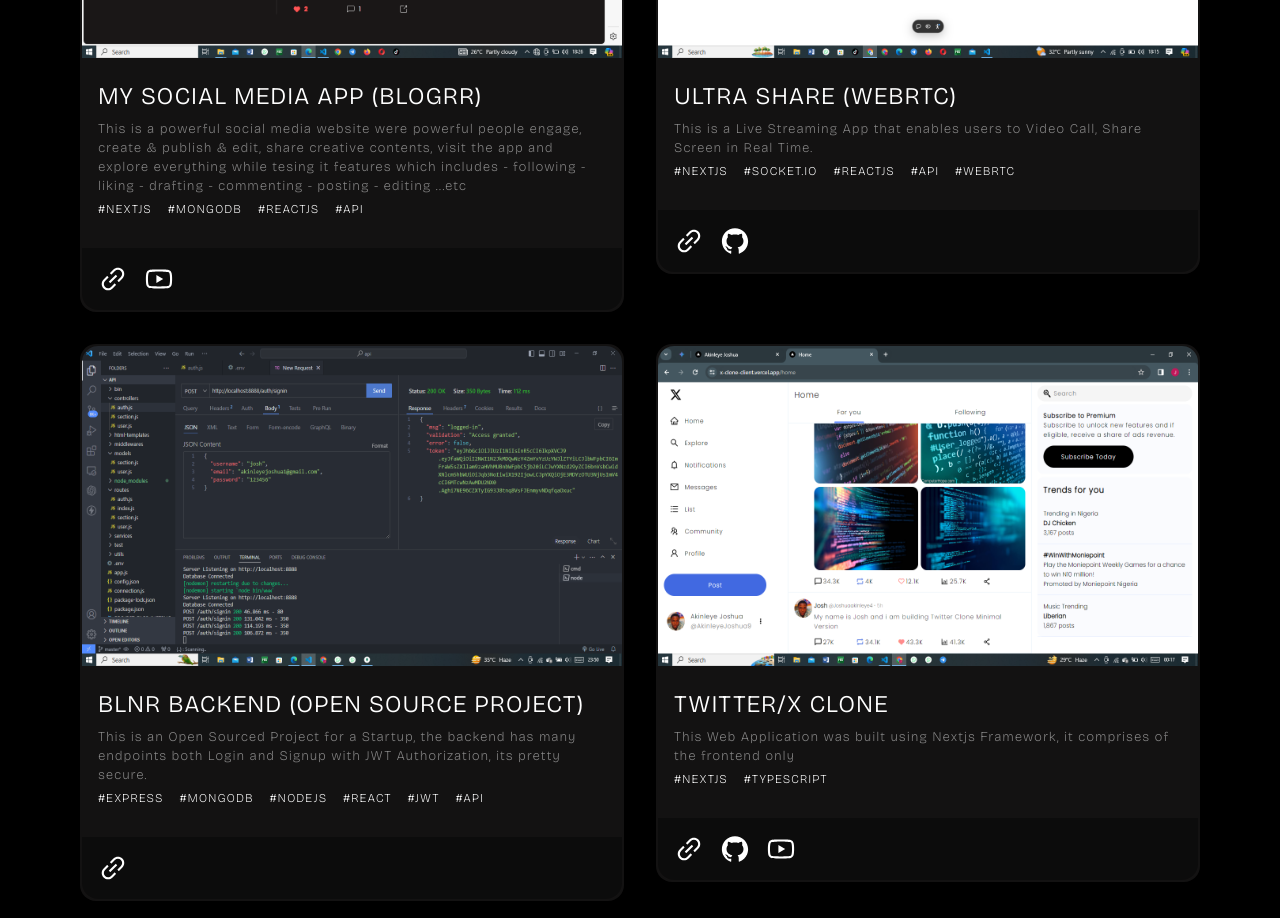
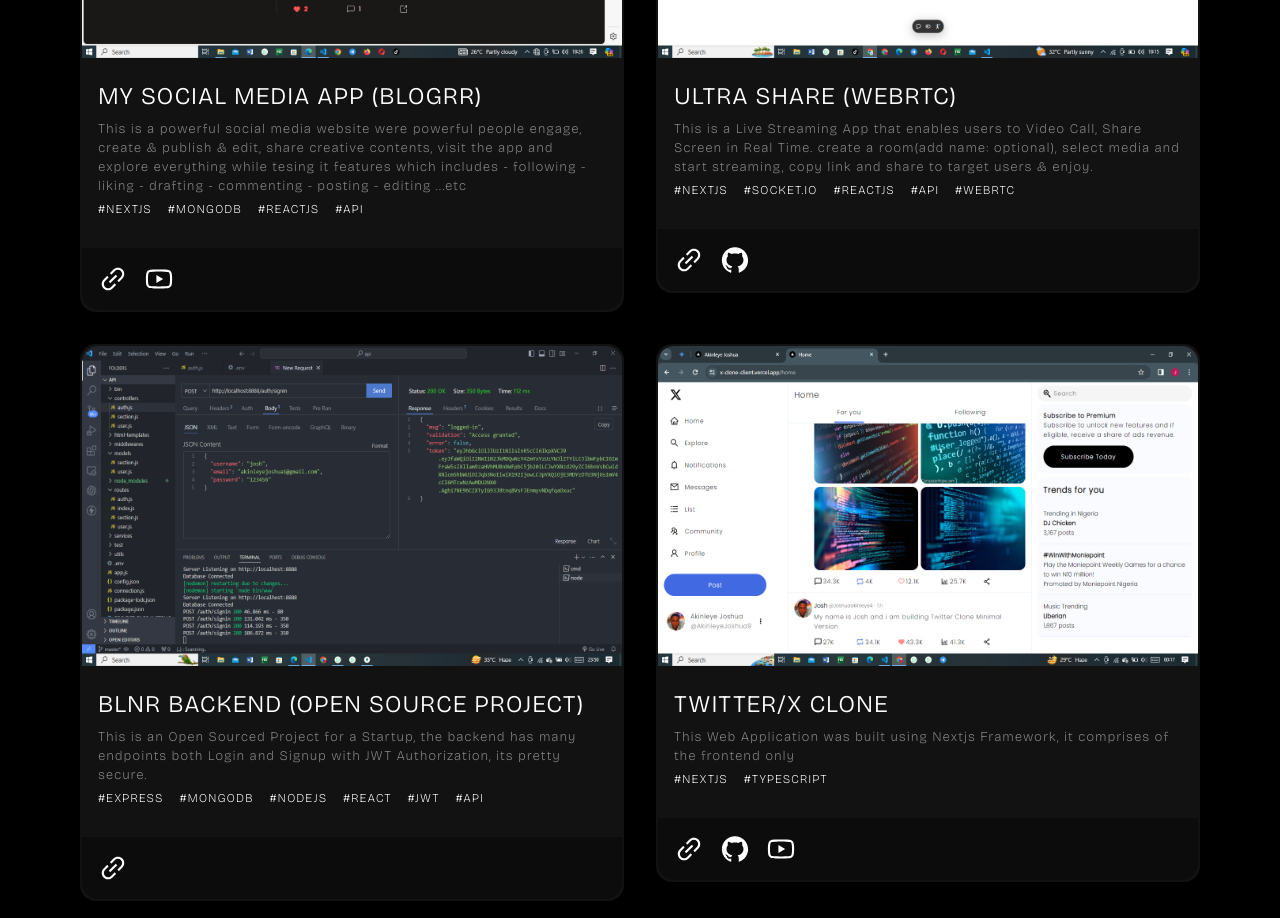
Before and after one commit to Akinleyejoshua/joshuaakinleye, a Next.js app: page / in a window 1280 px wide. Shown: the part 1940-2858 px from the top of the page. Built offline with nearby package versions, Linux system fonts and the light colour scheme.

Commit message:
Update Projects.jsx

```diff
--- a/layouts/Projects.jsx
+++ b/layouts/Projects.jsx
@@ -32,7 +32,9 @@ export const Projects = () => {
             github: "https://github.com/Akinleyejoshua/webRTC-Nextjs/tree/main",
             link: "https://ultrashare.vercel.app/",
             tags: ["Nextjs", "Socket.io", "Reactjs", "API", "WebRTC"],
-            description: `This is a Live Streaming App that enables users to Video Call, Share Screen in Real Time.`,
+            description: `This is a Live Streaming App that enables users to Video Call, Share Screen in Real Time.
+            create a room(add name: optional), select media and start streaming, copy link and share to target users & enjoy.
+            `,
             youtube: undefined,
         },
         {
```
